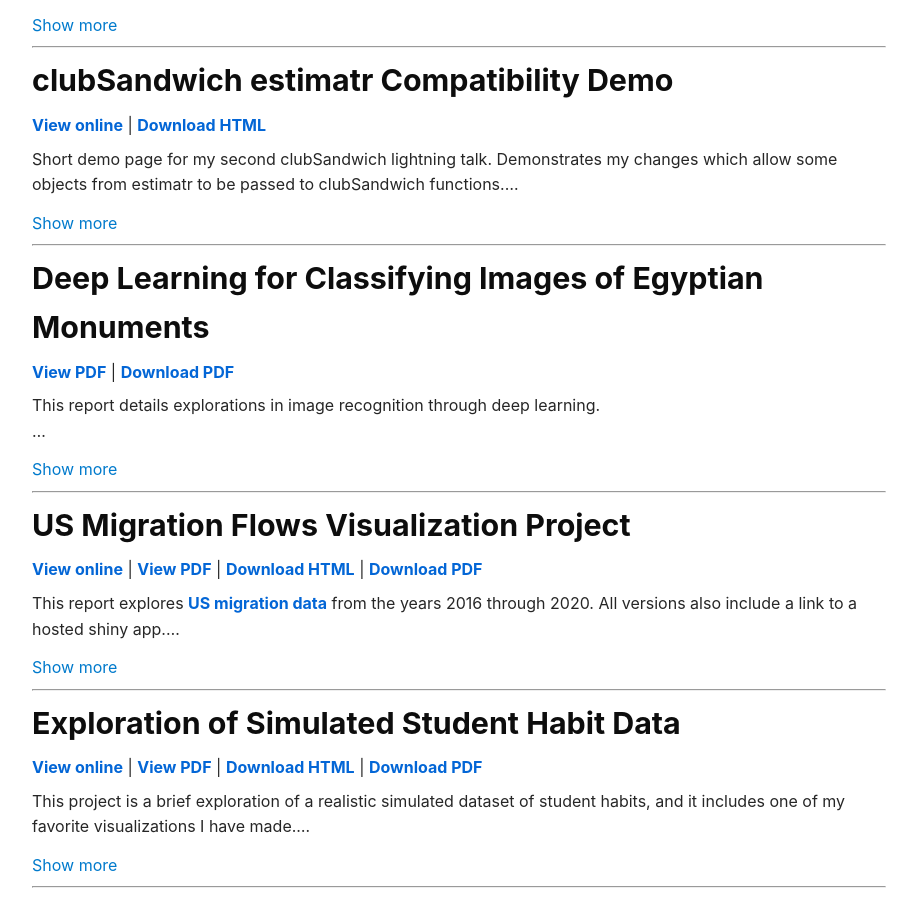
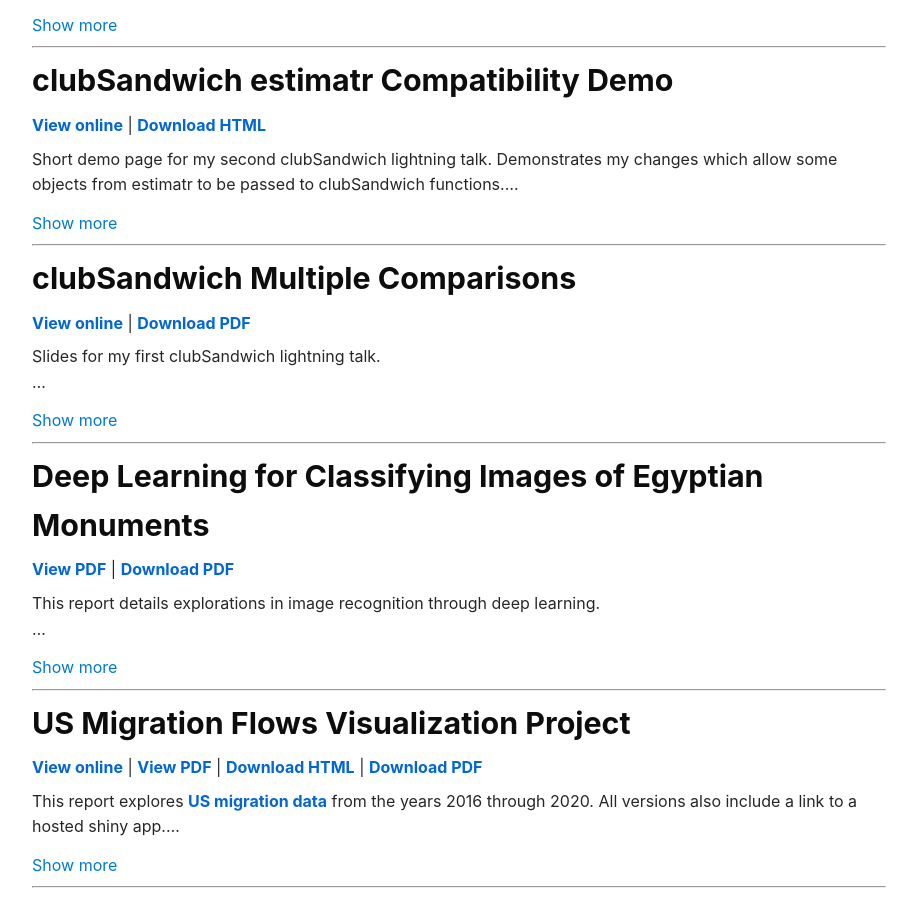
Before and after one commit to pekofsky/pekofsky.github.io, a Jekyll site: the page built from projects.md, in a window 1280 px wide and 900 px high, scrolled down 411 px. Shown: the whole window, without its empty margins (181-1098 px from the left). Built offline with Jekyll 4.4.1, drawn with Linux system fonts in a browser that asks for light colours; nearby versions of some CDN libraries.

Commit message:
Added cS lightning talk materials and newer resume.

```diff
--- a/projects.md
+++ b/projects.md
@@ -31,6 +31,20 @@
 <div class="collapsible-paragraph">
   <p class="collapsible-text">
     Short demo page for my second clubSandwich lightning talk. Demonstrates my changes which allow some objects from estimatr to be passed to clubSandwich functions.
+    <br><br>
+    <u><b>My Contributions:</b></u> This is work from my internship with OSPO, so this page and much of the code being demonstrated was written by me.
+  </p>
+  <button class="toggle-btn" onclick="toggleParagraph(this)">Show more</button>
+</div>
+
+---
+
+## clubSandwich Multiple Comparisons
+[View online](/assets/ClubSandwich_Lightning_Talk.pdf){:target="_blank" rel="noopener noreferrer"} | <a href="/assets/ClubSandwich_Lightning_Talk.pdf" download>Download PDF</a>
+
+<div class="collapsible-paragraph">
+  <p class="collapsible-text">
+    Slides for my first clubSandwich lightning talk.
     <br><br>
     <u><b>My Contributions:</b></u> This is work from my internship with OSPO, so this page and much of the code being demonstrated was written by me.
   </p>
```
Also changed, not shown: 2 other files.
